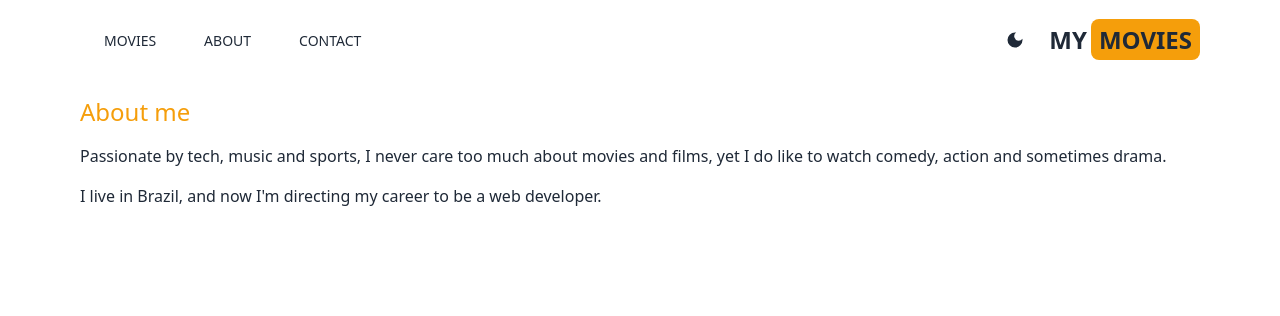
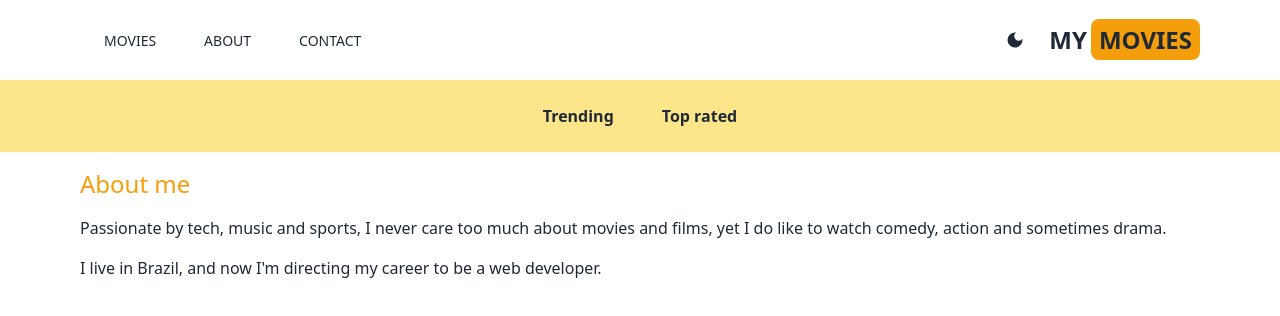
Before and after one commit to devsakae/imdbclone, a Next.js app: page /about in a window 1280 px wide. Shown: the top 316 px of the page. Built offline with nearby package versions, Linux system fonts and the light colour scheme.

Commit message:
feat: navbar included

```diff
--- a/src/app/layout.jsx
+++ b/src/app/layout.jsx
@@ -1,4 +1,5 @@
 import Header from '@/components/Header';
+import NavBar from '@/components/NavBar';
 import './globals.css';
 import Providers from './Providers';
 
@@ -8,6 +9,7 @@
       <body>
         <Providers>
           <Header />
+          <NavBar />
           {children}
         </Providers>
       </body>
--- /dev/null
+++ b/src/components/NavBar.jsx
@@ -0,0 +1,10 @@
+import NavBarItem from "./NavBarItem";
+
+export default function NavBar() {
+  return (
+    <div className="flex justify-center dark:bg-gray-600 dark:text-yellow-50 bg-amber-200 py-6">
+      <NavBarItem title="Trending" param="fetchTrending" />
+      <NavBarItem title="Top rated" param="fetchTopRated" />
+    </div>
+  )
+}
--- /dev/null
+++ b/src/components/NavBarItem.jsx
@@ -0,0 +1,17 @@
+"use client";
+import Link from 'next/link';
+import { useSearchParams } from 'next/navigation';
+
+export default function NavBarItem({ title, param }) {
+  const searchParams = useSearchParams();
+  const genre = searchParams.get('genre');
+  return (
+    <div>
+      <Link
+      className={`m-4 font-semibold hover:text-amber-500 rounded p-2 ${ genre && genre === param && 'underline underline-offset-8 decoration-4 decoration-amber-500 rounded-lg'}`}
+      href={`/?genre=${param}` }>
+        { title }
+      </Link>
+    </div>
+  )
+}
```
